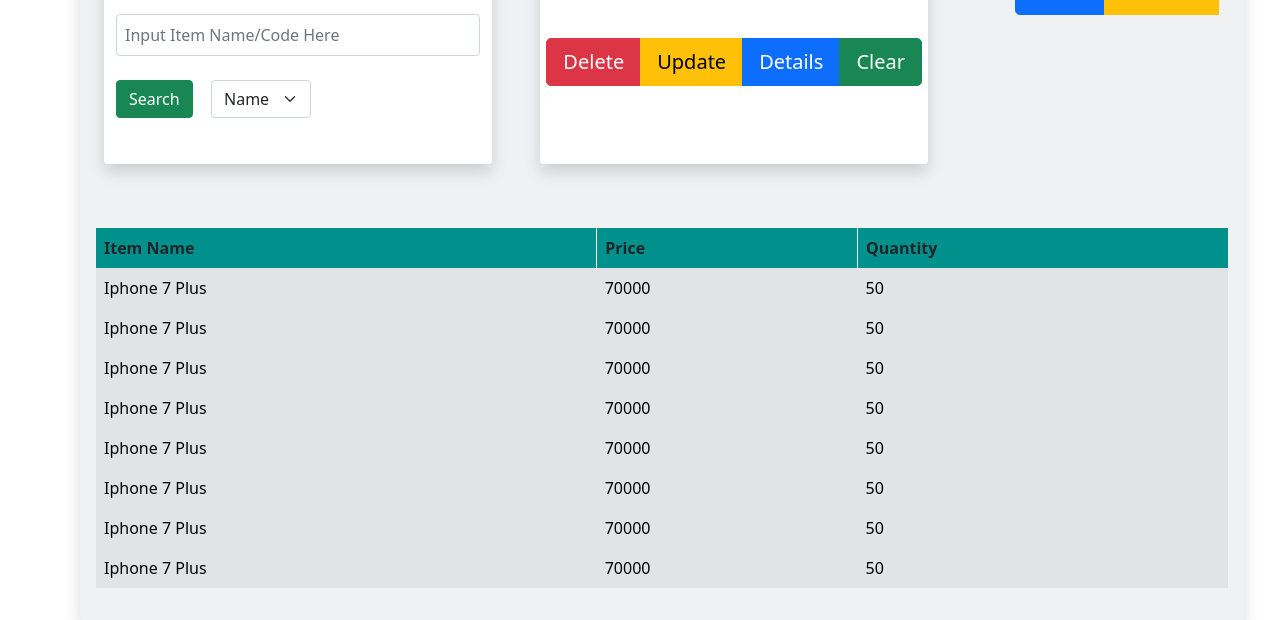
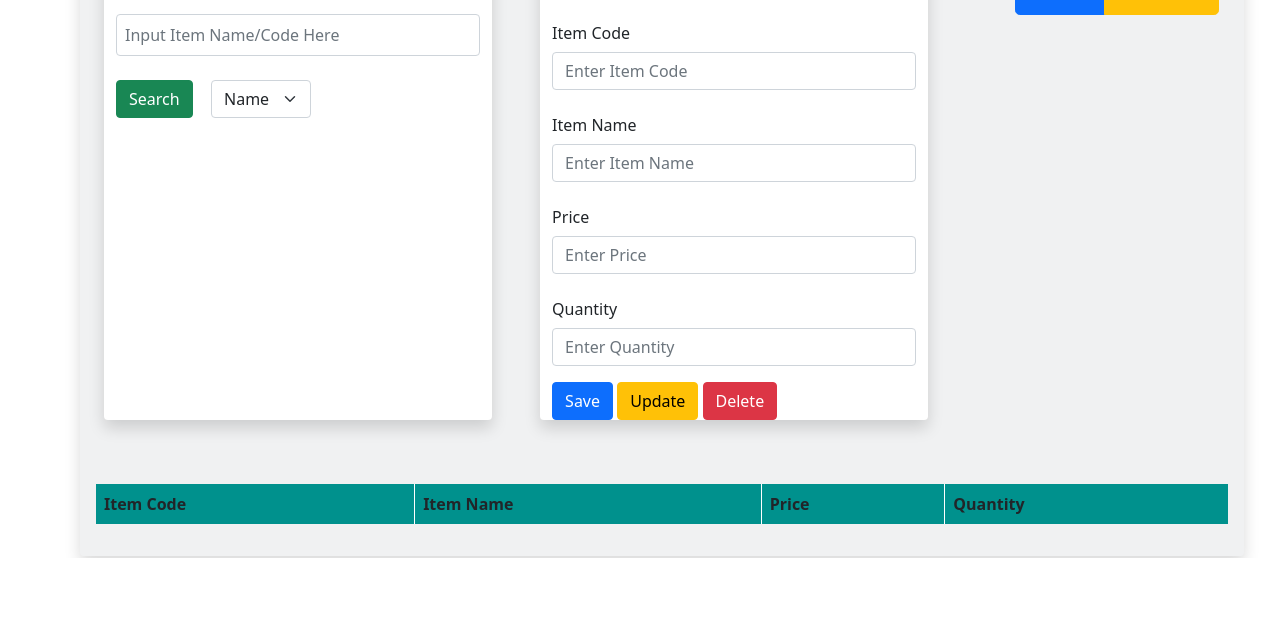
Before and after one commit to KasunUmesh/Bootstrap_POS_UI_-_UX, a plain HTML site: page item.html in a window 1280 px wide. Shown: the part 242-862 px from the top of the page. After the commit the page ends 800 px from the top, so only its background shows below. Drawn offline with Linux system fonts and the light colour scheme.

Commit message:
Update Project

```diff
--- a/item.html
+++ b/item.html
@@ -116,17 +116,60 @@
             >
               Item Edit
             </h2>
+            <form>
+              <div class="mb-3">
+                <label for="code" class="col-form-label">Item Code</label>
+                <input
+                  type="text"
+                  class="form-control"
+                  placeholder="Enter Item Code"
+                  aria-label="Enter Item Code"
+                  id="code"
+                />
+              </div>
 
-            <div
-              class="btn-group btn-group-lg justify-content-md-center d-md-flex p-4 m-2"
-              role="group"
-              aria-label="Basic mixed styles example"
-            >
-              <button type="button" class="btn btn-danger">Delete</button>
-              <button type="button" class="btn btn-warning">Update</button>
-              <button type="button" class="btn btn-primary">Details</button>
-              <button type="button" class="btn btn-success">Clear</button>
-            </div>
+              <div class="mb-3">
+                <label for="item-name" class="col-form-label">Item Name</label>
+                <input
+                  type="text"
+                  class="form-control"
+                  placeholder="Enter Item Name"
+                  aria-label="Enter Item Name"
+                  id="item-name"
+                />
+              </div>
+
+              <div class="mb-3">
+                <label for="price" class="col-form-label">Price</label>
+                <input
+                  type="text"
+                  class="form-control"
+                  placeholder="Enter Price"
+                  aria-label="Enter Price"
+                  id="price"
+                />
+              </div>
+
+              <div class="mb-3">
+                <label for="qty" class="col-form-label">Quantity</label>
+                <input
+                  type="text"
+                  class="form-control"
+                  placeholder="Enter Quantity"
+                  aria-label="Enter Quantity"
+                  id="qty"
+                />
+              </div>
+            </form>
+            <button type="button" class="btn btn-primary" id="btn-itemSave">
+              Save
+            </button>
+            <button type="button" class="btn btn-warning" id="btn-itemupdate">
+              Update
+            </button>
+            <button type="button" class="btn btn-danger" id="btn-itemdelete">
+              Delete
+            </button>
           </div>
           <!-- Col Two End -->
 
@@ -152,7 +195,7 @@
               </button>
 
               <!-- Modal Start -->
-              <div
+              <!-- <div
                 class="modal fade"
                 id="exampleModal"
                 tabindex="-1"
@@ -243,7 +286,7 @@
                     </div>
                   </div>
                 </div>
-              </div>
+              </div> -->
               <!-- Modal End -->
             </div>
           </div>
@@ -254,53 +297,13 @@
             <table class="table table-hover table-borderless">
               <thead style="background-color: #00918d">
                 <tr>
+                  <th class="border-end border-white" scope="col">Item Code</th>
                   <th class="border-end border-white" scope="col">Item Name</th>
                   <th class="border-end border-white" scope="col">Price</th>
                   <th scope="col">Quantity</th>
                 </tr>
               </thead>
-              <tbody class="table-secondary">
-                <tr>
-                  <td>Iphone 7 Plus</td>
-                  <td>70000</td>
-                  <td>50</td>
-                </tr>
-                <tr>
-                  <td>Iphone 7 Plus</td>
-                  <td>70000</td>
-                  <td>50</td>
-                </tr>
-                <tr>
-                  <td>Iphone 7 Plus</td>
-                  <td>70000</td>
-                  <td>50</td>
-                </tr>
-                <tr>
-                  <td>Iphone 7 Plus</td>
-                  <td>70000</td>
-                  <td>50</td>
-                </tr>
-                <tr>
-                  <td>Iphone 7 Plus</td>
-                  <td>70000</td>
-                  <td>50</td>
-                </tr>
-                <tr>
-                  <td>Iphone 7 Plus</td>
-                  <td>70000</td>
-                  <td>50</td>
-                </tr>
-                <tr>
-                  <td>Iphone 7 Plus</td>
-                  <td>70000</td>
-                  <td>50</td>
-                </tr>
-                <tr>
-                  <td>Iphone 7 Plus</td>
-                  <td>70000</td>
-                  <td>50</td>
-                </tr>
-              </tbody>
+              <tbody class="table-secondary"></tbody>
             </table>
           </div>
           <!-- Col four End -->
```
Also changed, not shown: DB/db.js (added, +14 -0 lines), controller/CustomerController.js (added, +175 -0 lines), customer.html (+134 -10 lines), model/Customer.js (added, +32 -0 lines), model/Items.js (added, +8 -0 lines), model/OrderDatails.js (added), model/Orders.js (added).
